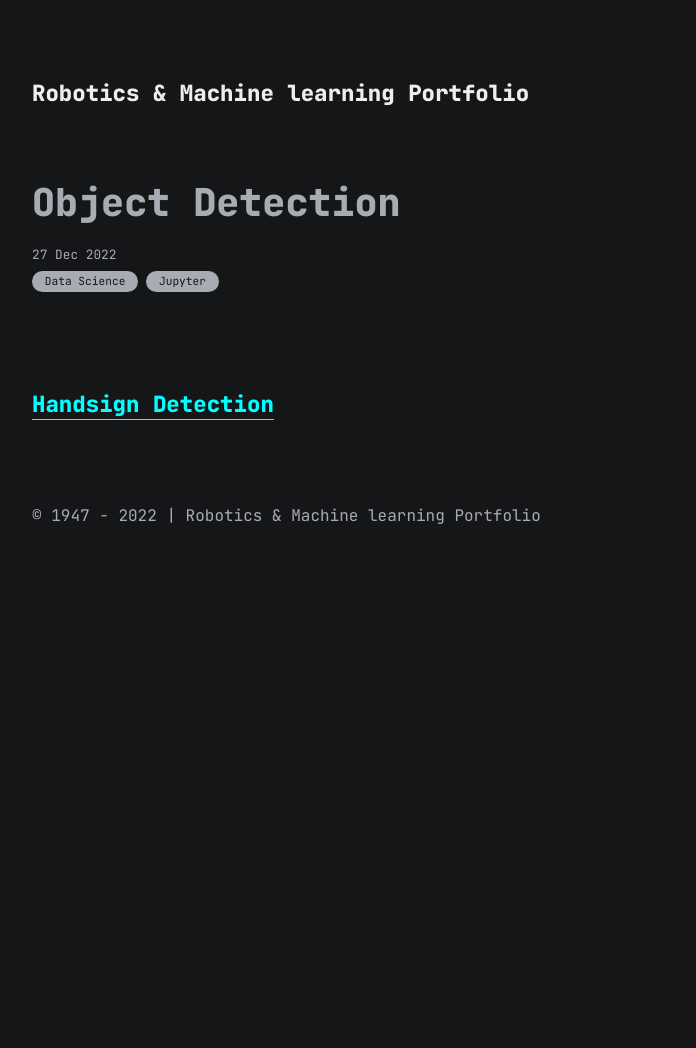
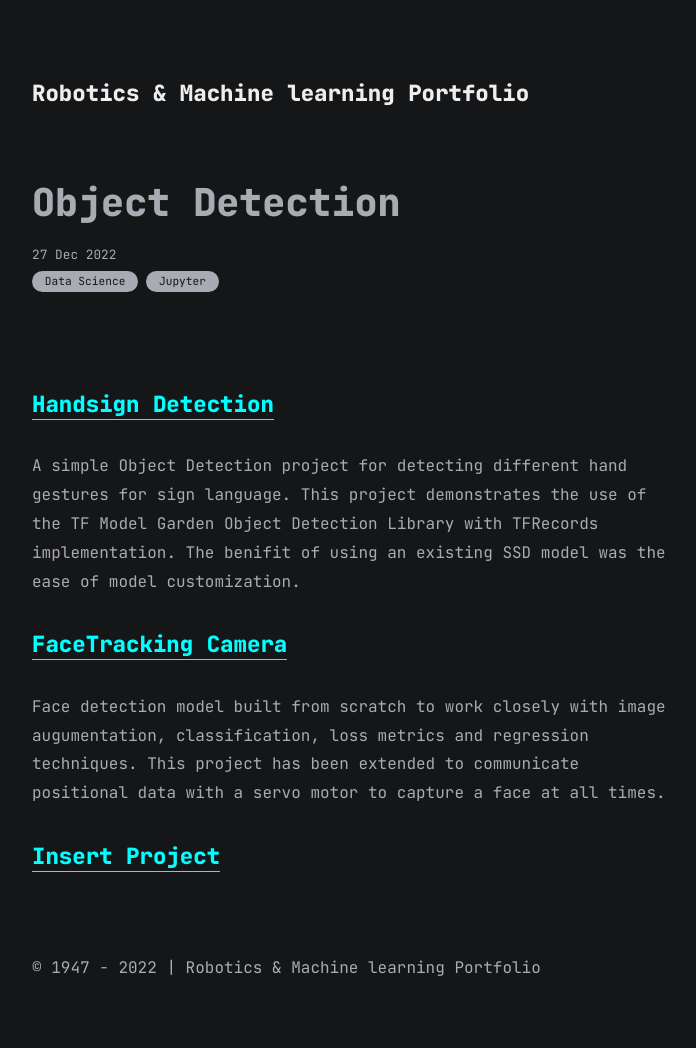
Before and after one commit to jeongwoongc/jeongwoongc.github.io, a Jekyll site: the page built from all_collections/_posts/2022-12-27-object-detection.md, in a window 1280 px wide. Shown: the whole page, without its empty margins (283-979 px from the left). Built offline with Jekyll 4.4.1, drawn with Linux system fonts in a browser that asks for light colours; before the commit the page ends 900 px from its top, so only the background shows below that.

Commit message:
Object Detection commit

```diff
--- a/all_collections/_posts/2022-12-27-object-detection.md
+++ b/all_collections/_posts/2022-12-27-object-detection.md
@@ -6,3 +6,11 @@ categories: [Data Science, Jupyter]
 ---
 
 #### [Handsign Detection](https://nbviewer.org/github/jeongwoongc/jeongwoongc.github.io/blob/main/all_collections/JupyterNBs/ObjectDetection_Handgestures.ipynb#Collect-Images-Using-OpenCV)
+
+A simple Object Detection project for detecting different hand gestures for sign language. This project demonstrates the use of the TF Model Garden Object Detection Library with TFRecords implementation. The benifit of using an existing SSD model was the ease of model customization.
+
+#### [FaceTracking Camera](https://nbviewer.org/github/jeongwoongc/jeongwoongc.github.io/blob/main/all_collections/JupyterNBs/ObjectDetection_Handgestures.ipynb#Collect-Images-Using-OpenCV)
+
+Face detection model built from scratch to work closely with image augumentation, classification, loss metrics and regression techniques. This project has been extended to communicate positional data with a servo motor to capture a face at all times.
+
+#### [Insert Project](https://github.com/jeongwoongc/jeongwoongc.github.io)
```
